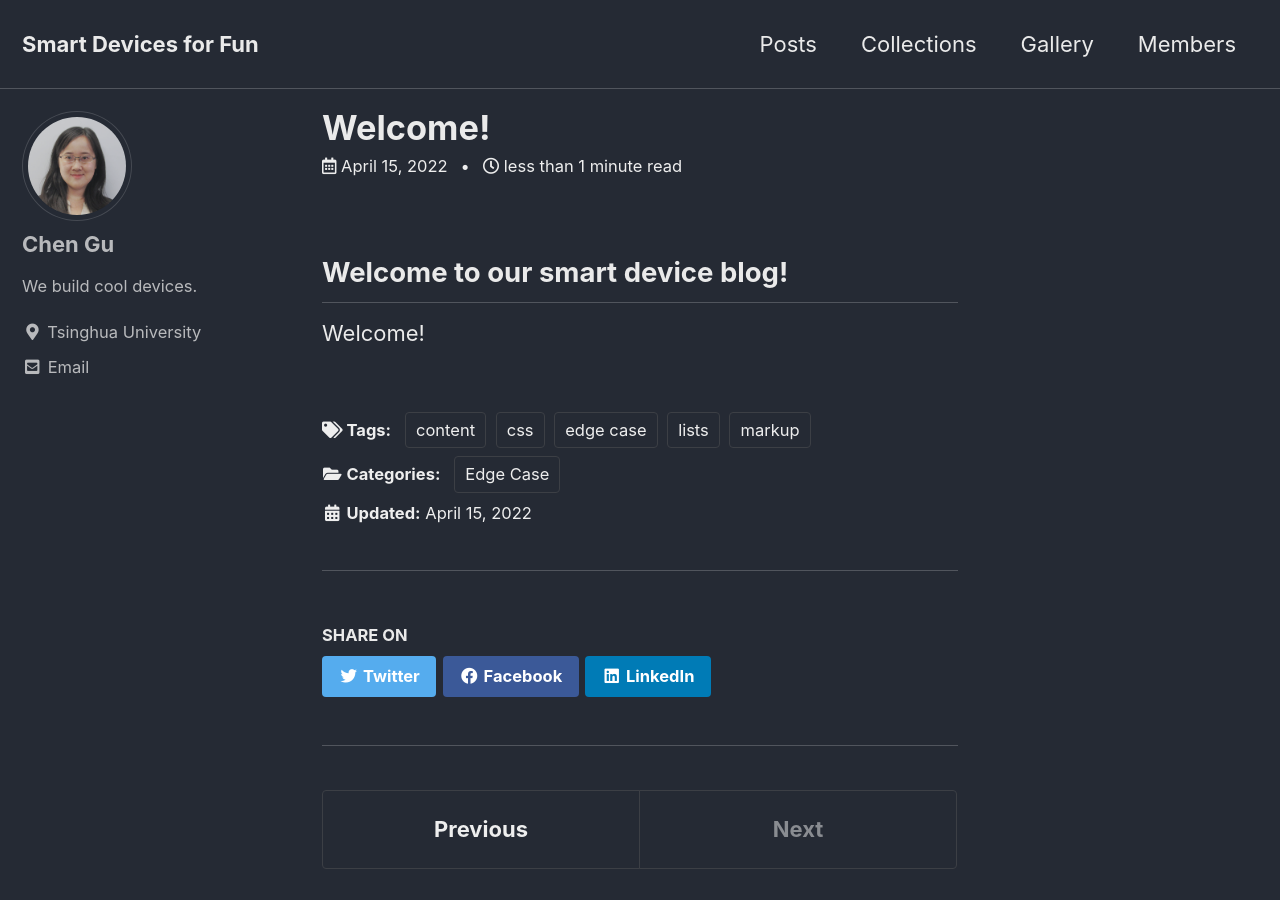
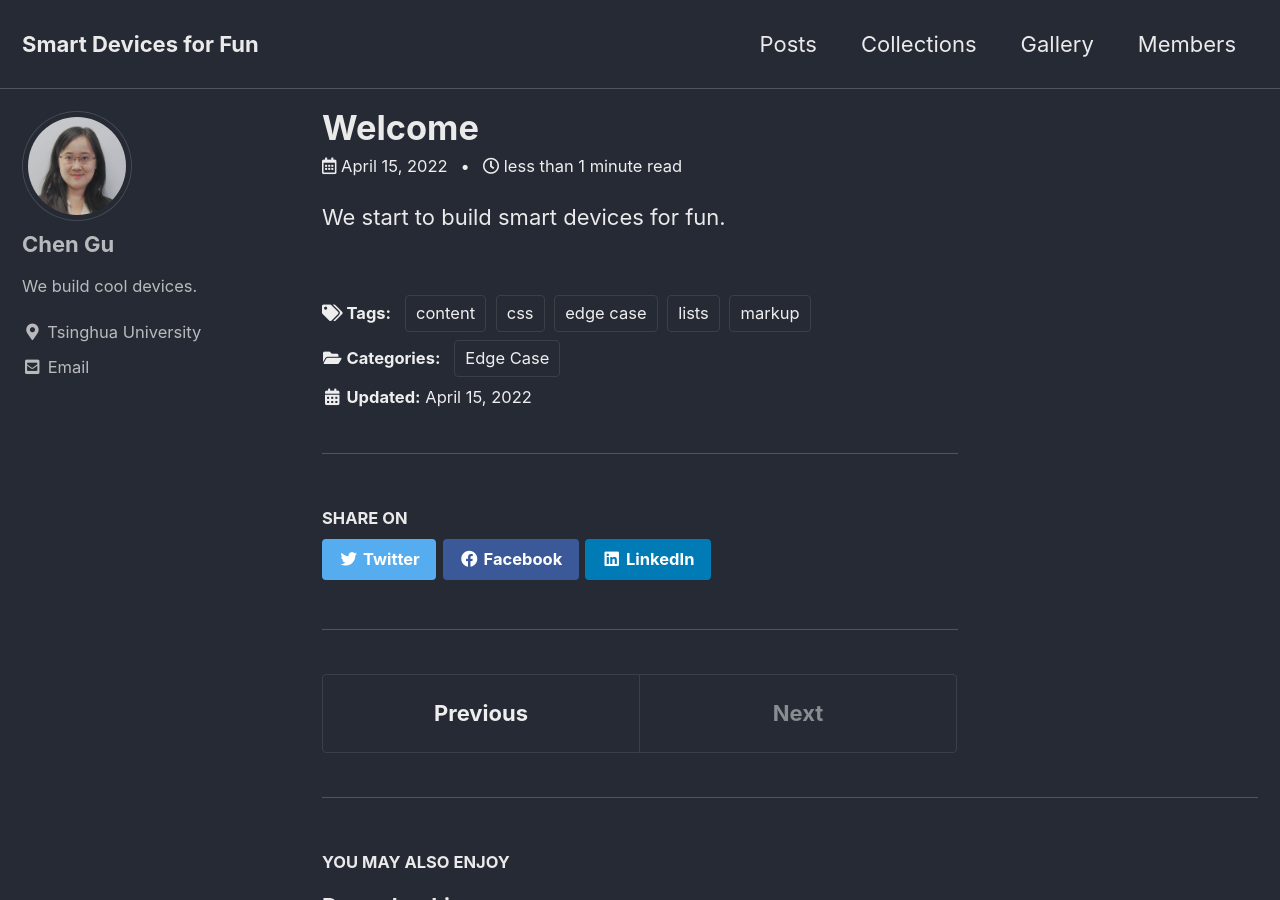
Before and after one commit to guchchcug/smart_device, a Jekyll site: the page built from _posts/2022-04-15-Welcome.md, in a window 1280 px wide and 900 px high. Built offline with Jekyll 4.4.1, drawn with Linux system fonts in a browser that asks for light colours; cached includes are drawn as plain includes.

Commit message:
Update 2022-04-15-Welcome.md

```diff
--- a/_posts/2022-04-15-Welcome.md
+++ b/_posts/2022-04-15-Welcome.md
@@ -1,5 +1,5 @@
 ---
-title: "Welcome!"
+title: "Welcome"
 categories:
   - Edge Case
 tags:
@@ -10,5 +10,4 @@
   - markup
 ---
 
-## Welcome to our smart device blog!
-Welcome!
+We start to build smart devices for fun.
```
